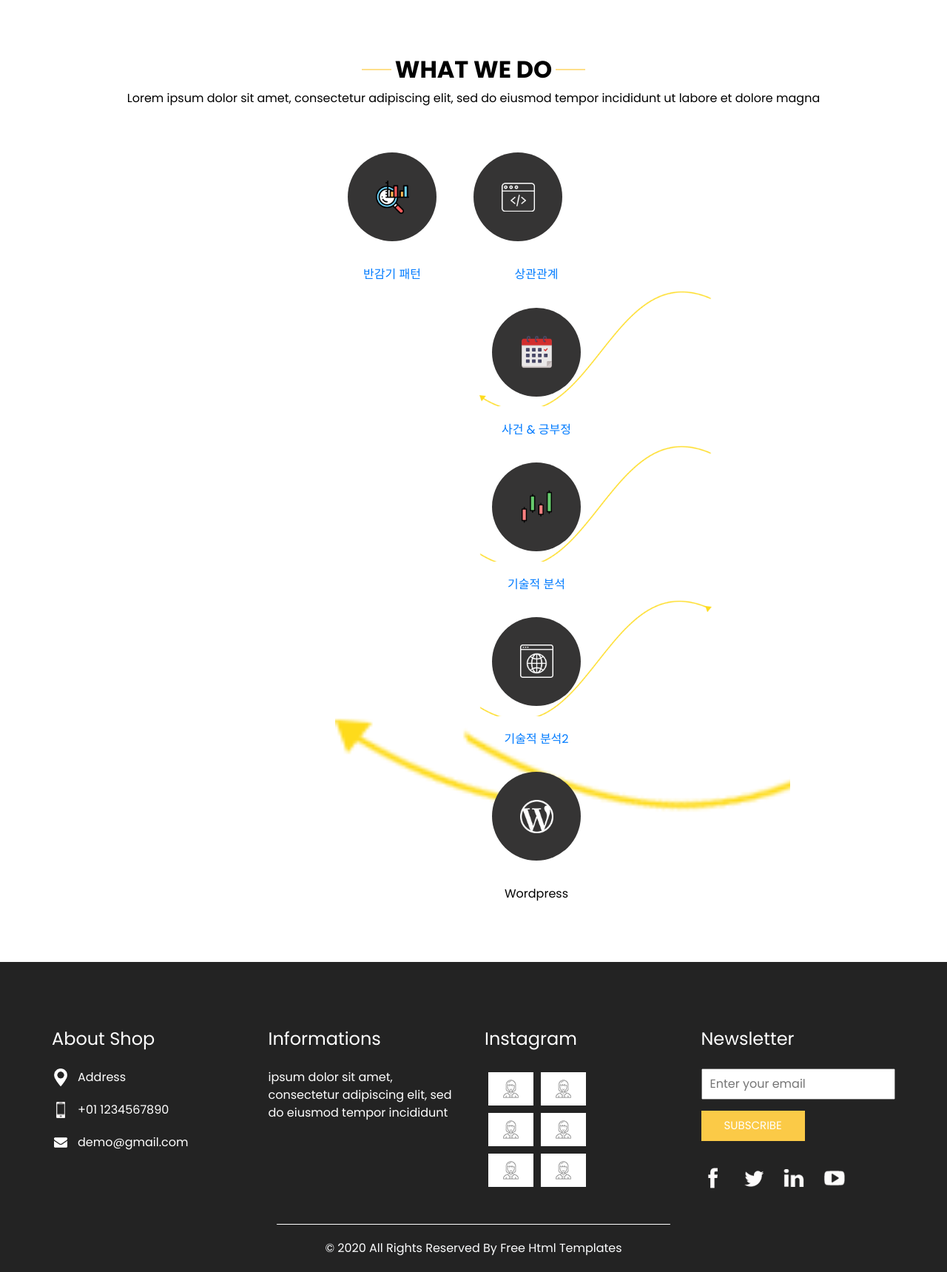
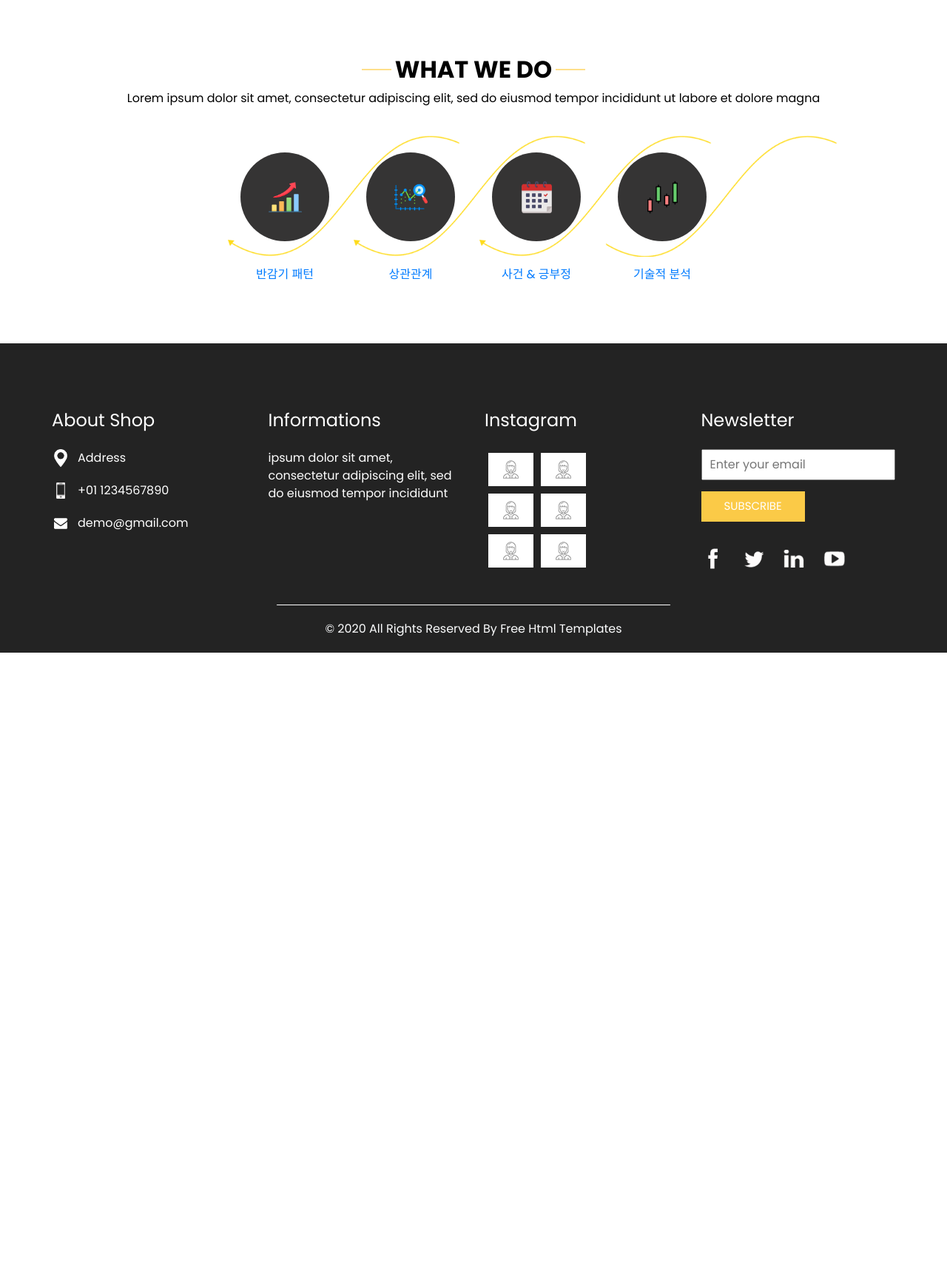
Before and after one commit to saab9699-minsu/final_project2, a Django app: page /do/ in a window 1280 px wide. Shown: the part 91-1810 px from the top of the page at 74% size. After the commit the page ends 973 px from the top, so only its background shows below. Run offline with Django 5.2, Linux system fonts and the light colour scheme; some libraries are stand-ins or nearby versions.

Commit message:
do 페이지 수정

```diff
--- a/templates/do.html
+++ b/templates/do.html
@@ -97,7 +97,7 @@
         <div class="box arrow-start arrow_bg">
           <a href="{% url 'test:halving_pattern' %}" style="z-index: 99; display: block; position: relative;" >
             <div class="img-box">
-                <img src="/media/images/halving_pattern.png" alt="">
+                <img src="/media/images/그림1.png" alt="">
             </div>
           </a>
           <div class="detail-box">
@@ -108,16 +108,21 @@
             </a>
           </div>
         </div>
-        <div class="box arrow-middle arrow_bg">
+
+        <div class="box arrow-start arrow_bg">
           <a href="{% url 'test:corr' %}" style="z-index: 99; display: block; position: relative;" >
             <div class="img-box">
-              <img src="/media/images/d-2.png" alt="">
+              <img src="/media/images/그림2.png" alt="">
             </div>
           </a>
           <div class="detail-box">
-            <a href = "{% url 'test:corr' %}">
+            <a href="{% url 'test:corr' %}">
               <h6>
                 상관관계
+              </h6>
+            </a>
+          </div>
+        </div>
 
         <div class="box arrow-start arrow_bg">
           <a href="{% url 'test:detail_issue' %}" style="z-index: 99; display: block; position: relative;" >
@@ -145,32 +150,6 @@
                 기술적 분석
               </h6>
             </a>
-          </div>
-        </div>
-        <div class="box arrow-end arrow_bg">
-          <a href="" style="z-index: 99; display: block; position: relative;" >
-            <div class="img-box">
-              <img src="/media/images/d-4.png" alt="">
-            </div>
-          </a>
-          <div class="detail-box">
-            <a href="">
-              <h6>
-                기술적 분석2
-              </h6>
-            </a>
-          </div>
-        </div>
-        <div class="box ">
-          <a href="" style="z-index: 99; display: block; position: relative;" >
-            <div class="img-box">
-              <img src="/media/images/d-5.png" alt="">
-            </div>
-          </a>
-          <div class="detail-box">
-            <h6>
-              Wordpress
-            </h6>
           </div>
         </div>
       </div>
--- a/templates/portfolio.html
+++ b/templates/portfolio.html
@@ -164,12 +164,12 @@
       </div>
 
       <!-- pie 그래프 표시 -->
-      <div id="pie_graph">
+      <div id="pie_graph" style="width: 100%;">
           {{ pie_graph|safe }}
       </div>
 
       <!-- Bar 그래프 표시 -->
-      <div id="bar_graph">
+      <div id="bar_graph" style="width: 100%;">
           {{ bar_graph|safe }}
       </div>
       </div>
```
